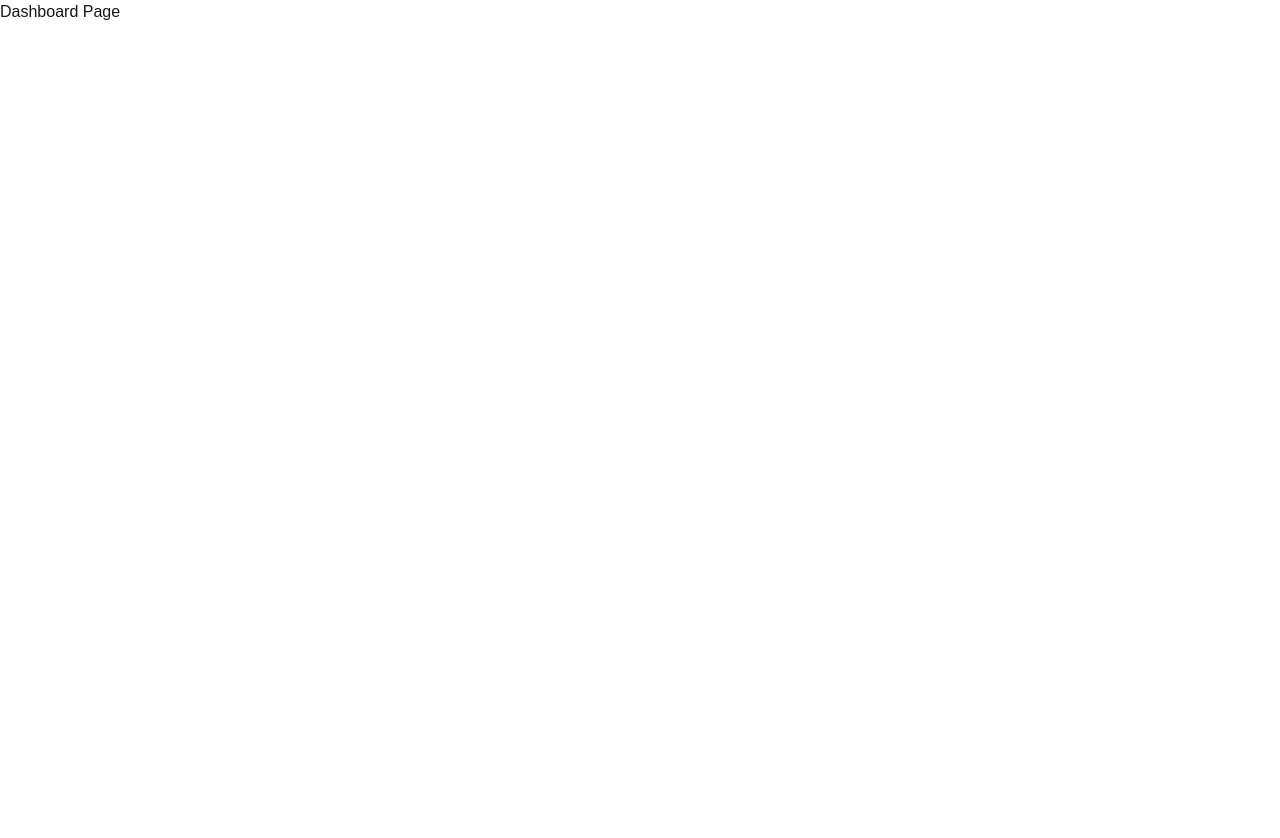
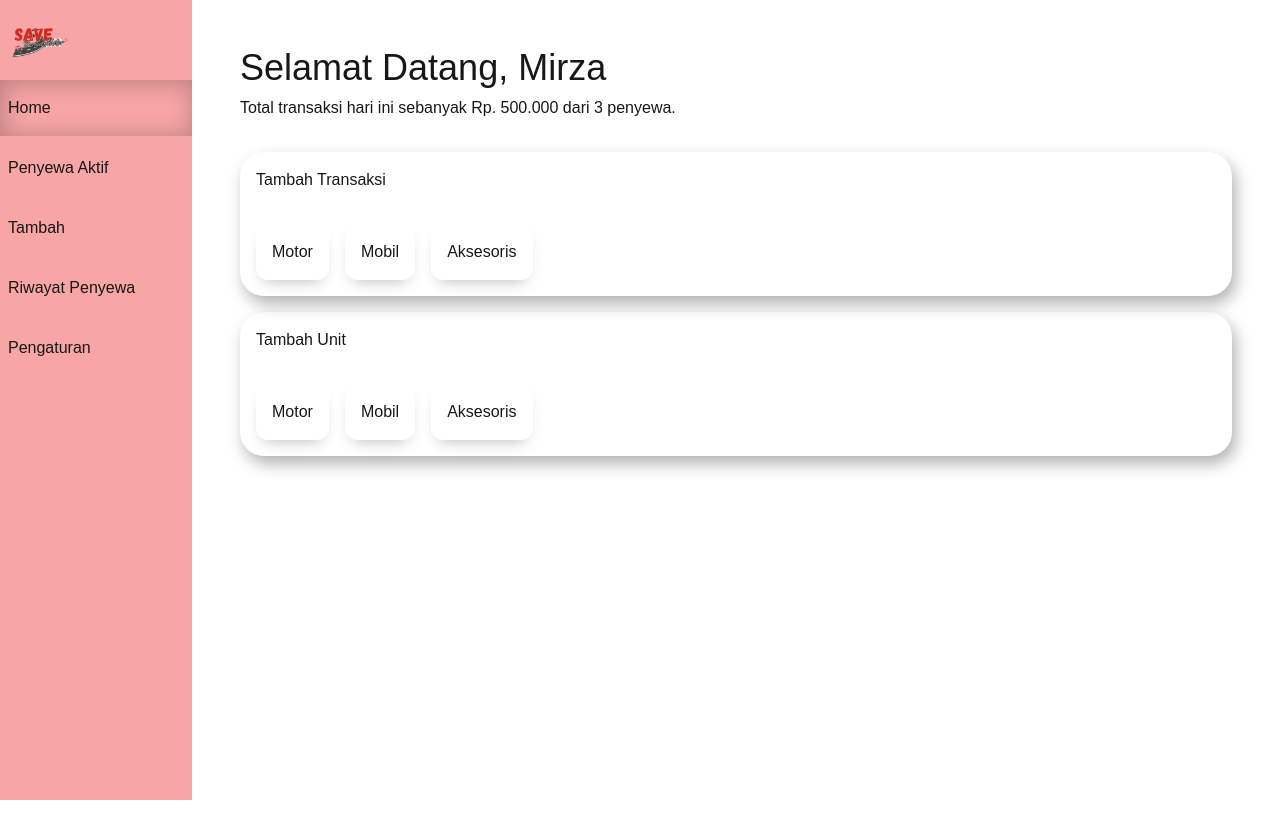
Before and after one commit to MirzaAliA/fe_rentnote, a Next.js app: page /dashboard in a window 1280 px wide. Shown: the top 838 px of the page. Before the commit the page ends 800 px from the top, so only its background shows below. Built offline with nearby package versions, Linux system fonts and the light colour scheme.

Commit message:
Feat: Add Configure Initial Dashboard Files

```diff
--- /dev/null
+++ b/src/app/dashboard/@content/page.tsx
@@ -0,0 +1,58 @@
+import Link from "next/link";
+
+export default function HomePage() {
+  return (
+    <div className="h-[200vh] overflow-y-auto w-auto py-12 px-12">
+      <div className="flex flex-col justify-between gap-2">
+        <h1 className="text-4xl">Selamat Datang, Mirza</h1>
+        <p>Total transaksi hari ini sebanyak Rp. 500.000 dari 3 penyewa.</p>
+      </div>
+      <div className="flex flex-col rounded-3xl mt-8 shadow-[4px_8px_16px_rgba(0,0,0,0.30)]">
+        <p className="my-4 mx-4">Tambah Transaksi</p>
+        <div className="flex flex-row my-4 mx-4 gap-4">
+          <Link
+            className="py-4 px-4 rounded-xl shadow-[0px_8px_16px_-8px_rgba(0,0,0,0.30)]"
+            href={""}
+          >
+            Motor
+          </Link>
+          <Link
+            className="py-4 px-4 rounded-xl shadow-[0px_8px_16px_-8px_rgba(0,0,0,0.30)]"
+            href={""}
+          >
+            Mobil
+          </Link>
+          <Link
+            className="py-4 px-4 rounded-xl shadow-[0px_8px_16px_-8px_rgba(0,0,0,0.30)]"
+            href={""}
+          >
+            Aksesoris
+          </Link>
+        </div>
+      </div>
+      <div className="flex flex-col rounded-3xl mt-4 shadow-[4px_8px_16px_rgba(0,0,0,0.30)]">
+        <p className="my-4 mx-4">Tambah Unit</p>
+        <div className="flex flex-row my-4 mx-4 gap-4">
+          <Link
+            className="py-4 px-4 rounded-xl shadow-[0px_8px_16px_-8px_rgba(0,0,0,0.30)]"
+            href={""}
+          >
+            Motor
+          </Link>
+          <Link
+            className="py-4 px-4 rounded-xl shadow-[0px_8px_16px_-8px_rgba(0,0,0,0.30)]"
+            href={""}
+          >
+            Mobil
+          </Link>
+          <Link
+            className="py-4 px-4 rounded-xl shadow-[0px_8px_16px_-8px_rgba(0,0,0,0.30)]"
+            href={""}
+          >
+            Aksesoris
+          </Link>
+        </div>
+      </div>
+    </div>
+  );
+}
--- /dev/null
+++ b/src/app/dashboard/@content/pengaturan/page.tsx
@@ -0,0 +1,3 @@
+export default function PengaturanPage() {
+  return <div>Pengaturan Page</div>;
+}
--- /dev/null
+++ b/src/app/dashboard/@content/penyewa/page.tsx
@@ -0,0 +1,3 @@
+export default function PenyewaPage() {
+  return <div>Penywa page</div>;
+}
--- /dev/null
+++ b/src/app/dashboard/@content/riwayat/page.tsx
@@ -0,0 +1,3 @@
+export default function RiwayatPage() {
+  return <div>Riwayat page</div>;
+}
--- /dev/null
+++ b/src/app/dashboard/@content/tambah/page.tsx
@@ -0,0 +1,3 @@
+export default function TambahPage() {
+  return <div>Tambah Page</div>;
+}
--- /dev/null
+++ b/src/app/dashboard/@sidebar/page.tsx
@@ -0,0 +1,78 @@
+"use client";
+import Image from "next/image";
+import Link from "next/link";
+import { useState } from "react";
+
+export default function Sidebar() {
+  const [isActive, setIsActive] = useState("home");
+
+  return (
+    <nav className="flex flex-col bg-[#F7A5A5] h-screen w-[15vw] overflow-y-auto fixed top-0 left-0">
+      <div>
+        <Image
+          src={"/images/RentNoteLogoNoBg.png"}
+          alt="logo"
+          width={80}
+          height={80}
+        />
+      </div>
+      <div className="flex flex-col gap-1">
+        <Link
+          className={`px-2 py-4 w-full ${
+            isActive === "home"
+              ? "bg-[#F7A5A5] inset-shadow-[2px_2px_25px_rgba(0,0,0,0.25)]"
+              : ""
+          }`}
+          onClick={() => setIsActive("home")}
+          href={"/dashboard"}
+        >
+          Home
+        </Link>
+        <Link
+          className={`px-2 py-4 w-full ${
+            isActive === "penyewa"
+              ? "bg-[#F7A5A5] inset-shadow-[2px_2px_25px_rgba(0,0,0,0.25)]"
+              : ""
+          }`}
+          onClick={() => setIsActive("penyewa")}
+          href={"/dashboard/penyewa"}
+        >
+          Penyewa Aktif
+        </Link>
+        <Link
+          className={`px-2 py-4 w-full ${
+            isActive === "tambah"
+              ? "bg-[#F7A5A5] inset-shadow-[2px_2px_25px_rgba(0,0,0,0.25)]"
+              : ""
+          }`}
+          onClick={() => setIsActive("tambah")}
+          href={"/dashboard/tambah"}
+        >
+          Tambah
+        </Link>
+        <Link
+          className={`px-2 py-4 w-full ${
+            isActive === "riwayat"
+              ? "bg-[#F7A5A5] inset-shadow-[2px_2px_25px_rgba(0,0,0,0.25)]"
+              : ""
+          }`}
+          onClick={() => setIsActive("riwayat")}
+          href={"/dashboard/riwayat"}
+        >
+          Riwayat Penyewa
+        </Link>
+        <Link
+          className={`px-2 py-4 w-full ${
+            isActive === "pengaturan"
+              ? "bg-[#F7A5A5] inset-shadow-[2px_2px_25px_rgba(0,0,0,0.25)]"
+              : ""
+          }`}
+          onClick={() => setIsActive("pengaturan")}
+          href={"/dashboard/pengaturan"}
+        >
+          Pengaturan
+        </Link>
+      </div>
+    </nav>
+  );
+}
--- /dev/null
+++ b/src/app/dashboard/layout.tsx
@@ -0,0 +1,14 @@
+export default function DashboardLayout({
+  sidebar,
+  content,
+}: {
+  sidebar: React.ReactNode;
+  content: React.ReactNode;
+}) {
+  return (
+    <div>
+      <aside>{sidebar}</aside>
+      <main className="ml-[15vw]">{content}</main>
+    </div>
+  );
+}
--- a/src/app/dashboard/page.tsx
+++ b/src/app/dashboard/page.tsx
@@ -1,7 +1,3 @@
-export default function Dashboard() {
-  return (
-    <>
-      <div>Dashboard Page</div>
-    </>
-  );
+export default function DashboardPage() {
+  return null; // atau tampilan default dashboard
 }
```
Also changed, not shown: src/app/dashboard/@content/tambah/aksesoris/page.tsx (added), src/app/dashboard/@content/tambah/penyewa/page.tsx (added), src/app/dashboard/@content/tambah/unit/page.tsx (added).
